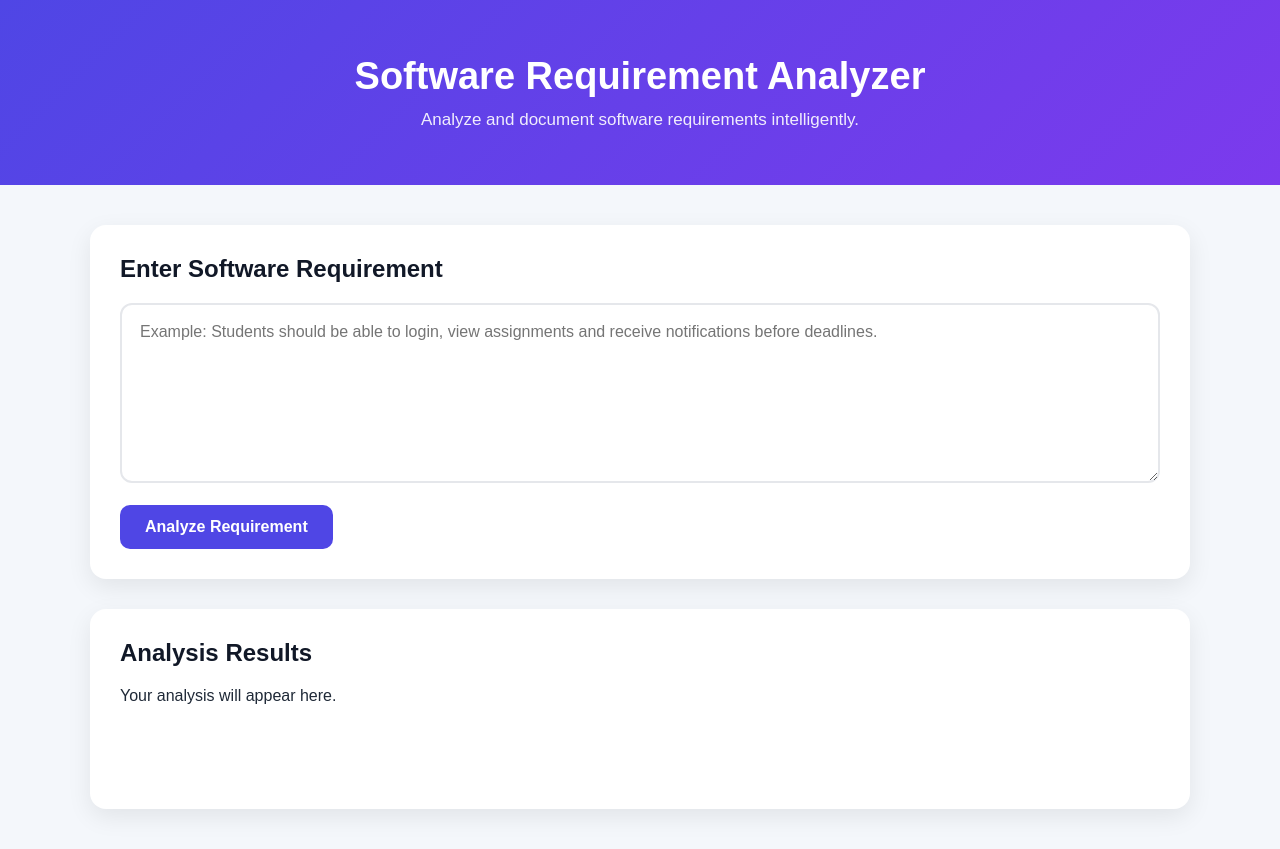
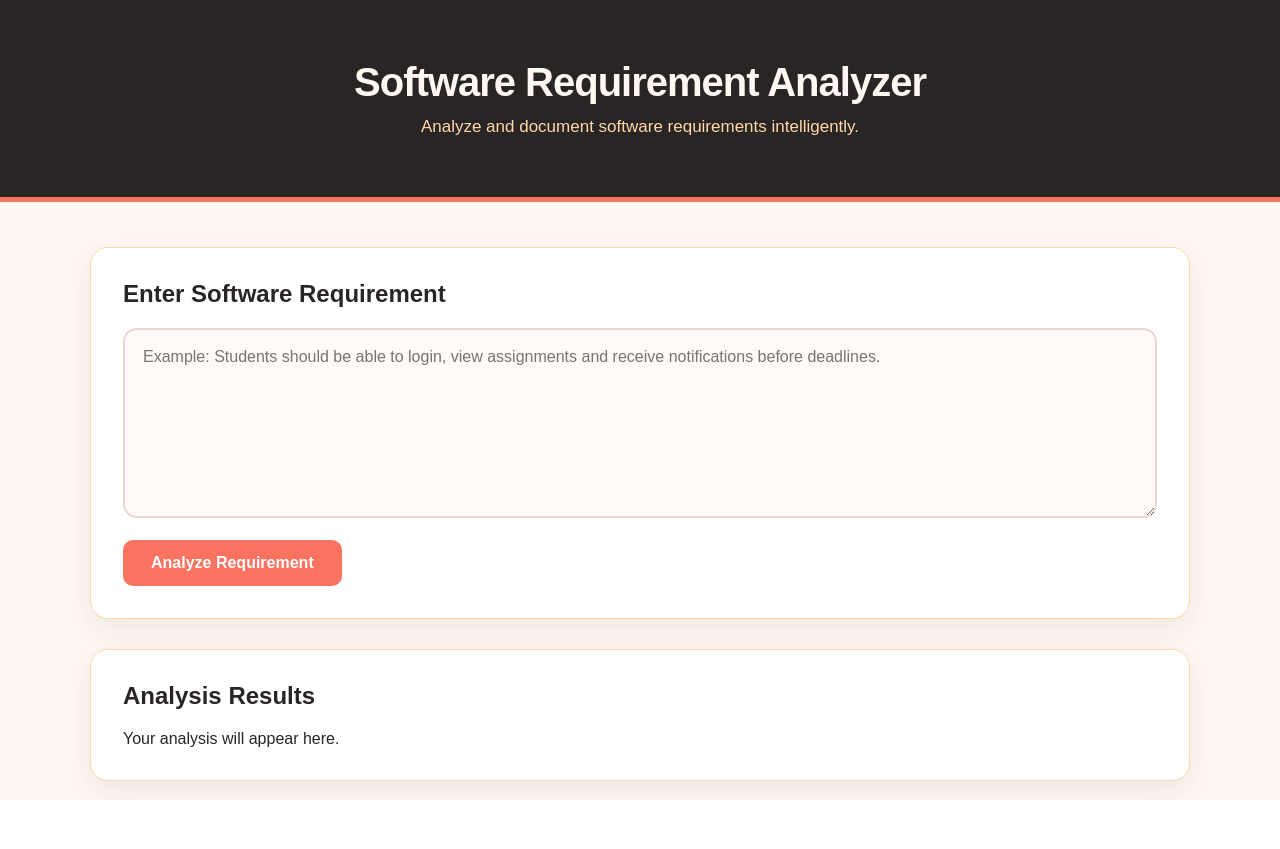
Before and after one commit to raksha24ad047/software-requirement-analyzer, a Flask app: page / in a window 1280 px wide. After the commit the page ends 800 px from the top, so only its background shows below. Run offline with Flask 3, Linux system fonts and the light colour scheme.

Commit message:
Update style.css

```diff
--- a/static/style.css
+++ b/static/style.css
@@ -6,8 +6,8 @@
 
 body {
     font-family: Arial, sans-serif;
-    background: #f4f7fb;
-    color: #1f2937;
+    background: #fff7f2;
+    color: #292524;
     min-height: 100vh;
 }
 
@@ -17,20 +17,22 @@ body {
 ========================= */
 
 header {
-    background: linear-gradient(135deg, #4f46e5, #7c3aed);
-    color: white;
+    background: #292524;
+    color: #fff7f2;
     text-align: center;
-    padding: 55px 20px;
+    padding: 60px 20px;
+    border-bottom: 5px solid #f97360;
 }
 
 header h1 {
-    font-size: 38px;
+    font-size: 40px;
     margin-bottom: 12px;
+    letter-spacing: -1px;
 }
 
 header p {
     font-size: 17px;
-    opacity: 0.9;
+    color: #fed7aa;
 }
 
 
@@ -41,7 +43,7 @@ header p {
 main {
     width: 90%;
     max-width: 1100px;
-    margin: 40px auto;
+    margin: 45px auto;
 }
 
 
@@ -51,42 +53,55 @@ main {
 
 .input-section,
 .results-section {
-    background: white;
-    border-radius: 16px;
-    padding: 30px;
+    background: #ffffff;
+    border-radius: 18px;
+    padding: 32px;
     margin-bottom: 30px;
-    box-shadow: 0 8px 25px rgba(0, 0, 0, 0.08);
+    border: 1px solid #fed7aa;
+    box-shadow: 0 10px 30px rgba(41, 37, 36, 0.08);
 }
 
 .input-section h2,
 .results-section h2 {
     margin-bottom: 20px;
-    color: #111827;
+    color: #292524;
 }
+
+
+/* =========================
+   TEXTAREA
+========================= */
 
 textarea {
     width: 100%;
-    min-height: 180px;
+    min-height: 190px;
     padding: 18px;
-    border: 2px solid #e5e7eb;
-    border-radius: 12px;
+    border: 2px solid #e7d7ce;
+    border-radius: 14px;
     resize: vertical;
     font-size: 16px;
     font-family: inherit;
     outline: none;
+    background: #fffaf7;
+    color: #292524;
 }
 
 textarea:focus {
-    border-color: #6366f1;
+    border-color: #f97360;
+    box-shadow: 0 0 0 3px rgba(249, 115, 96, 0.12);
 }
 
 
+/* =========================
+   BUTTON
+========================= */
+
 button {
     margin-top: 18px;
-    padding: 13px 25px;
+    padding: 14px 28px;
     border: none;
     border-radius: 10px;
-    background: #4f46e5;
+    background: #f97360;
     color: white;
     font-size: 16px;
     font-weight: bold;
@@ -95,18 +110,14 @@ button {
 }
 
 button:hover {
-    background: #4338ca;
-    transform: translateY(-1px);
+    background: #ea5b48;
+    transform: translateY(-2px);
 }
 
 
 /* =========================
-   RESULTS
+   RESULT GRID
 ========================= */
-
-.results-section {
-    min-height: 200px;
-}
 
 .result-grid {
     display: grid;
```
Also changed, not shown: other parts of static/style.css (+23 -12 lines).
